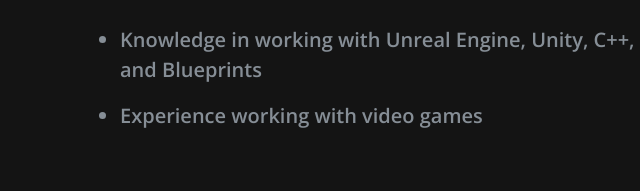
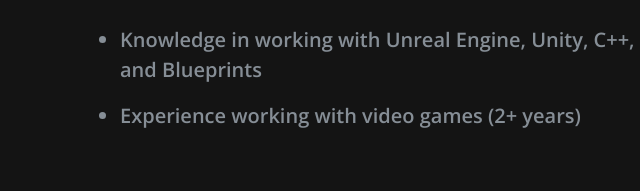
Before and after one commit to romeufialho/romeufialho.github.io, a website: page index.html in a window 1280 px wide. Shown: the part 1081-1272 px from the top of the page, without its empty margins (640-1280 px from the left). Drawn offline with nearby package versions, Linux system fonts and the light colour scheme; a web font is replaced by a local one.

Commit message:
Update index.html

```diff
--- a/index.html
+++ b/index.html
@@ -105,7 +105,7 @@
                   <p >Knowledge in working with Unreal Engine, Unity, C++, C# and Blueprints</p>
                 </li>
                 <li>
-                  <p>Experience working with video games</p>
+                  <p>Experience working with video games (2+ years)</p>
                 </li>
               </ul>
             </div>
```
